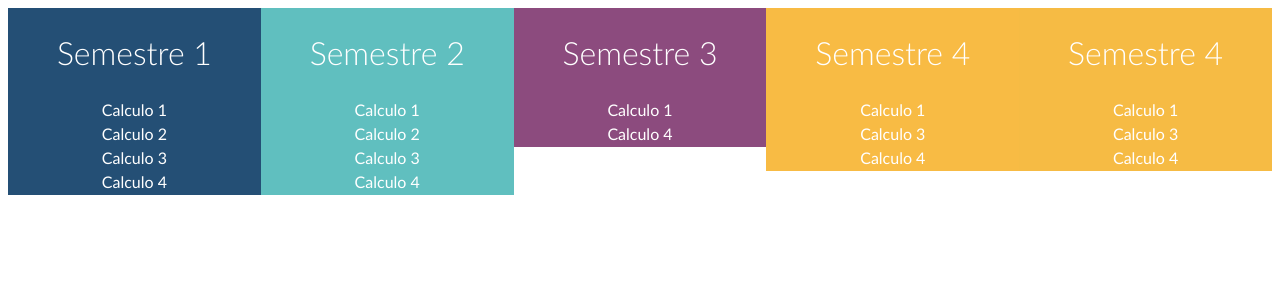
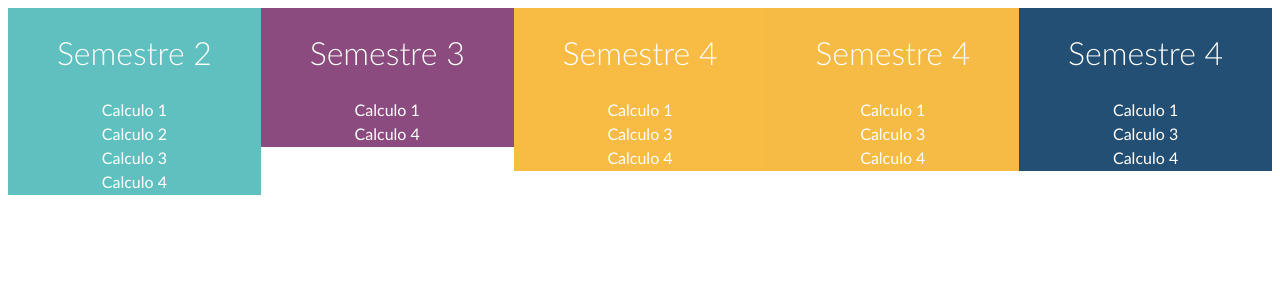
Before and after one commit to Mariapaula1609/GestorPensum, a PHP site: page /plantillaMaterias.php in a window 1280 px wide. Shown: the top 300 px of the page. Run offline with PHP 8.4, Linux system fonts and the light colour scheme.

Commit message:
se muestran las materias en la interfaz

```diff
--- a/css/materias.css
+++ b/css/materias.css
@@ -7,27 +7,27 @@
   overflow: hidden;
   color: white;
 }
-.semestre {
+#semestre5  {
   width: 20%;
   float:left;
   background: #244F75;
 }
-.semestre1 {
+#semestre1 {
   width: 20%;
   float:left;
        background: #60BFBF;
 }
-.semestre2 {
+#semestre2 {
   width: 20%;
   float:left;
        background: #8C4B7E;
 }
-.semestre3 {
+#semestre3 {
   width: 20%;
   float:left;
        background: #F8BB44;
 }
-.semestre4 {
+#semestre4 {
   width: 20%;
   float:left;
   background: #F6BB44;
--- a/javaScript.js
+++ b/javaScript.js
@@ -6,9 +6,37 @@ function enviarCodigoServer(codigo){
   var xhttp = new XMLHttpRequest();
   xhttp.onreadystatechange = function() {
       if (this.readyState == 4 && this.status == 200) {
-           alert(this.responseText);
+        //  console.log(this.responseText);
+           let datos = JSON.parse(this.responseText);
+           cargarMaterias(datos);
       }
     };
-    xhttp.open("GET", "mostrarMaterias.php?codigo="+codigo, false);
+    xhttp.open("GET", "mostrarMaterias.php?codigo="+codigo, true);
     xhttp.send();
 }
+function cargarMaterias(datos){
+  let semestres =[];
+  for(var i = 1;i<=5;i++){
+    semestres.push(document.querySelector("#semestre"+i));
+    semestres[i-1].innerHTML = '';
+  }
+  console.log(semestres);
+  var n =0;
+  for (let materia of datos){
+    var semestre = materia['semestre'];
+    /*
+    if(semestre>5){
+
+      n+=1;
+      console.log("materia pifia: "+materia['semestre'],materia['nomMateria']);
+    }
+    */
+    semestres[semestre-1].innerHTML+=`<div class="materia">${materia["nomMateria"]}</div>`;
+
+    /*
+
+      */
+  }
+  console.log("numero materias: "+n);
+
+}
--- a/plantillaMaterias.php
+++ b/plantillaMaterias.php
@@ -18,40 +18,36 @@
 		 ?>
 
 		 <div class="content">
-		     <div class="semestre">
-		       <h1 class="titulo_semestre" data-name="Lorem">Semestre 1</h1>
-		 			<div class="materia">Calculo 1</div>
-		 			<div class="materia">Calculo 2</div>
-		 			<div class="materia">Calculo 3</div>
-		 			<div class="materia">Calculo 4</div>
-		     </div>
-		     <div class="semestre1">
+		     <div id="semestre1">
 		       <h1 class="titulo_semestre" data-name="Ipsum">Semestre 2</h1>
 		 			<div class="materia">Calculo 1</div>
 		 			<div class="materia">Calculo 2</div>
 		 			<div class="materia">Calculo 3</div>
 		 			<div class="materia">Calculo 4</div>
 		     </div>
-		     <div class="semestre2">
+		     <div id="semestre2">
 		       <h1 class="titulo_semestre" data-name="Dolor">Semestre 3</h1>
 		 			<div class="materia">Calculo 1</div>
 		 			<div class="materia">Calculo 4</div>
 		     </div>
-		 		<div class="semestre3">
+		 		<div id="semestre3">
 		       <h1 class="titulo_semestre" data-name="Sit">Semestre 4</h1>
 		 			<div class="materia">Calculo 1</div>
 		 			<div class="materia">Calculo 3</div>
 		 			<div class="materia">Calculo 4</div>
-
 		     </div>
-		 		<div class="semestre4">
+		 		<div id="semestre4">
 		 			<h1 class="titulo_semestre" data-name="Sit">Semestre 4</h1>
 		 			<div class="materia">Calculo 1</div>
 		 			<div class="materia">Calculo 3</div>
 		 			<div class="materia">Calculo 4</div>
-
 		 		</div>
-
+				<div id="semestre5">
+		 			<h1 class="titulo_semestre" data-name="Sit">Semestre 4</h1>
+		 			<div class="materia">Calculo 1</div>
+		 			<div class="materia">Calculo 3</div>
+		 			<div class="materia">Calculo 4</div>
+		 		</div>
 		   <i class="fa fa-close strip__close"></i>
 
 	</body>
```
